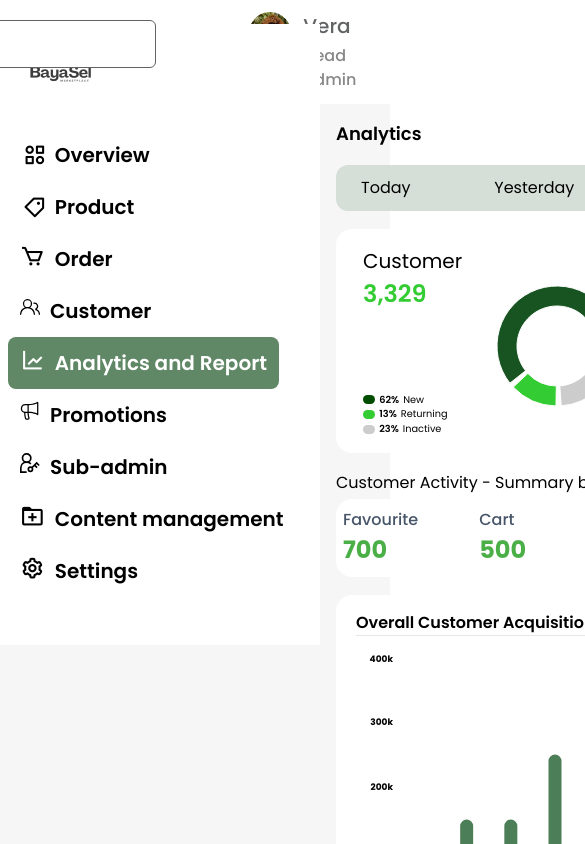
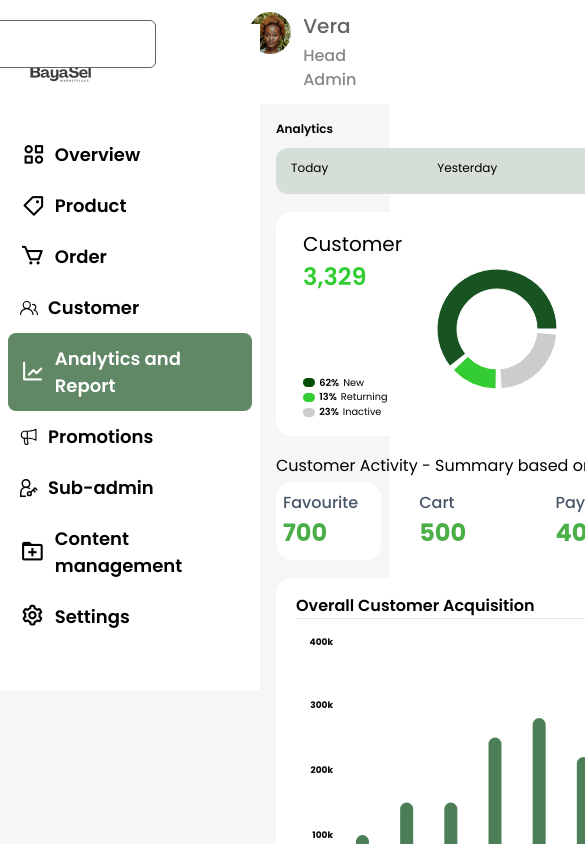
Before and after one commit to BayaSel/Bayasel-Admin, a React (Vite) app: page /analytics in a window 390 px wide. Shown: the top 844 px of the page, 585 px wide, since content can reach past the window. Built offline with nearby package versions, Linux system fonts and the light colour scheme.

Commit message:
new commit

```diff
--- a/src/component/SideNav.jsx
+++ b/src/component/SideNav.jsx
@@ -19,7 +19,7 @@ export default function SideNav({ onLinkClick }) {
   };
 
   return (
-    <div className="bg-[#FFFFFF] flex flex-col w-[320px] space-y-4">
+    <div className="bg-[#FFFFFF] flex flex-col w-[260px] lg:w-[320px] space-y-4">
       <div className="px-4">
         <img src="/adminlogo.png" alt="Bayasel Logo"/>
       </div>
@@ -28,7 +28,7 @@ export default function SideNav({ onLinkClick }) {
         <Link
           to='overview'
           onClick={() => handleLinkClick('overview')}
-          className={`flex gap-2.5 py-3 px-3 rounded-lg font-semibold text-xl mx-2 transition duration-300 ease-in-out transform hover:scale-105 w-fit ${
+          className={`flex justify-between items-center gap-2.5 py-3 px-3 rounded-lg font-semibold text-[18px] lg:text-xl mx-2 transition duration-300 ease-in-out transform hover:scale-105 w-fit ${
             activeLink === 'overview' ? 'bg-[#608866] text-[#FFFFFF]' : 'hover:bg-[#608866] hover:text-[#FFFFFF]'
           }`}
         >
@@ -38,7 +38,7 @@ export default function SideNav({ onLinkClick }) {
         <Link
           to='product'
           onClick={() => handleLinkClick('product')}
-          className={`flex gap-2.5 py-3 px-3 rounded-lg font-semibold text-xl mx-2 transition duration-300 ease-in-out transform hover:scale-105 w-fit ${
+          className={`flex justify-between items-center gap-2.5 py-3 px-3 rounded-lg font-semibold text-[18px] lg:text-xl mx-2 transition duration-300 ease-in-out transform hover:scale-105 w-fit ${
             activeLink === 'product' ? 'bg-[#608866] text-[#FFFFFF]' : 'hover:bg-[#608866] hover:text-[#FFFFFF]'
           }`}
         >
@@ -48,7 +48,7 @@ export default function SideNav({ onLinkClick }) {
         <Link
           to='order'
           onClick={() => handleLinkClick('order')}
-          className={`flex gap-2.5 py-3 px-3 rounded-lg font-semibold text-xl mx-2 transition duration-300 ease-in-out transform hover:scale-105 w-fit ${
+          className={`flex justify-between items-center gap-2.5 py-3 px-3 rounded-lg font-semibold text-[18px] lg:text-xl mx-2 transition duration-300 ease-in-out transform hover:scale-105 w-fit ${
             activeLink === 'order' ? 'bg-[#608866] text-[#FFFFFF]' : 'hover:bg-[#608866] hover:text-[#FFFFFF]'
           }`}
         >
@@ -58,7 +58,7 @@ export default function SideNav({ onLinkClick }) {
         <Link
           to='customer'
           onClick={() => handleLinkClick('customer')}
-          className={`flex gap-2.5 py-3 px-3 rounded-lg font-semibold text-xl mx-2 transition duration-300 ease-in-out transform hover:scale-105 w-fit ${
+          className={`flex justify-between items-center gap-2.5 py-3 px-3 rounded-lg font-semibold text-[18px] lg:text-xl mx-2 transition duration-300 ease-in-out transform hover:scale-105 w-fit ${
             activeLink === 'customer' ? 'bg-[#608866] text-[#FFFFFF]' : 'hover:bg-[#608866] hover:text-[#FFFFFF]'
           }`}
         >
@@ -68,7 +68,7 @@ export default function SideNav({ onLinkClick }) {
         <Link
           to='analytics'
           onClick={() => handleLinkClick('analytics')}
-          className={`flex gap-2.5 py-3 px-3 rounded-lg font-semibold text-xl mx-2 transition duration-300 ease-in-out transform hover:scale-105 w-fit ${
+          className={`flex justify-between items-center gap-2.5 py-3 px-3 rounded-lg font-semibold text-[18px] lg:text-xl mx-2 transition duration-300 ease-in-out transform hover:scale-105 w-fit ${
             activeLink === 'analytics' ? 'bg-[#608866] text-[#FFFFFF]' : 'hover:bg-[#608866] hover:text-[#FFFFFF]'
           }`}
         >
@@ -78,7 +78,7 @@ export default function SideNav({ onLinkClick }) {
         <Link
           to='promotions'
           onClick={() => handleLinkClick('promotions')}
-          className={`flex gap-2.5 py-3 px-3 rounded-lg font-semibold text-xl mx-2 transition duration-300 ease-in-out transform hover:scale-105 w-fit ${
+          className={`flex justify-between items-center gap-2.5 py-3 px-3 rounded-lg font-semibold text-[18px] lg:text-xl mx-2 transition duration-300 ease-in-out transform hover:scale-105 w-fit ${
             activeLink === 'promotions' ? 'bg-[#608866] text-[#FFFFFF]' : 'hover:bg-[#608866] hover:text-[#FFFFFF]'
           }`}
         >
@@ -88,7 +88,7 @@ export default function SideNav({ onLinkClick }) {
         <Link
           to='sub-admin'
           onClick={() => handleLinkClick('sub-admin')}
-          className={`flex gap-2.5 py-3 px-3 rounded-lg font-semibold text-xl mx-2 transition duration-300 ease-in-out transform hover:scale-105 w-fit ${
+          className={`flex justify-between items-center gap-2.5 py-3 px-3 rounded-lg font-semibold text-[18px] lg:text-xl mx-2 transition duration-300 ease-in-out transform hover:scale-105 w-fit ${
             activeLink === 'sub-admin' ? 'bg-[#608866] text-[#FFFFFF]' : 'hover:bg-[#608866] hover:text-[#FFFFFF]'
           }`}
         >
@@ -98,7 +98,7 @@ export default function SideNav({ onLinkClick }) {
         <Link
           to='content-manage'
           onClick={() => handleLinkClick('content-manage')}
-          className={`flex gap-2.5 py-3 px-3 rounded-lg font-semibold text-xl mx-2 transition duration-300 ease-in-out transform hover:scale-105 w-fit ${
+          className={`flex justify-between items-center gap-2.5 py-3 px-3 rounded-lg font-semibold text-[18px] lg:text-xl mx-2 transition duration-300 ease-in-out transform hover:scale-105 w-fit ${
             activeLink === 'content-manage' ? 'bg-[#608866] text-[#FFFFFF]' : 'hover:bg-[#608866] hover:text-[#FFFFFF]'
           }`}
         >
@@ -108,7 +108,7 @@ export default function SideNav({ onLinkClick }) {
         <Link
           to='settings'
           onClick={() => handleLinkClick('settings')}
-          className={`flex gap-2.5 py-3 px-3 rounded-lg font-semibold text-xl mx-2 transition duration-300 ease-in-out transform hover:scale-105 w-fit ${
+          className={`flex justify-between items-center gap-2.5 py-3 px-3 rounded-lg font-semibold text-[18px] lg:text-xl mx-2 transition duration-300 ease-in-out transform hover:scale-105 w-fit ${
             activeLink === 'settings' ? 'bg-[#608866] text-[#FFFFFF]' : 'hover:bg-[#608866] hover:text-[#FFFFFF]'
           }`}
         >
--- a/src/pages/Analytics.jsx
+++ b/src/pages/Analytics.jsx
@@ -28,10 +28,11 @@ export default function Analytics() {
 
   return (
     <>
-      <div className="flex justify-between pr-[100px]">
+      <div className="flex flex-col lg:flex-row gap-5 justify-between pr-[100px]">
         <div>
-          <h2 className="mb-[18px] text-[18px] font-semibold">Analytics</h2>
-          <span className="px-[25px] py-[11px] flex bg-[#d5dfd7] w-[525px] h-[46px] rounded-xl justify-between text-[16px] mb-[18px]">
+          <h2 className="mb-[10px] lg:mb-[18px] text-[12px] md:text-[16px] lg:text-[18px] font-semibold">Analytics</h2>
+          <span className="px-[15px] lg:px-[25px] py-[11px] flex bg-[#d5dfd7] w-[525px] h-[46px] rounded-xl justify-between
+          text-[12px] md:text-[14px] lg:text-[16px] mb-[18px]">
             <p>Today</p>
             <p>Yesterday</p>
             <p>Week</p>
@@ -97,30 +98,31 @@ export default function Analytics() {
           </div>
 
 
+            <div className="flex gap-10 lg:gap-0 lg:block">
               <div className="bg-white rounded-lg px-[24px] pb-[8px] py-[8px] mb-[18px]">
-              <h5 className="text-[16px] font-semibold text-[#5f6162]">Admin Activity</h5>
+                <h5 className="text-[16px] font-semibold text-[#5f6162] pb-5 lg:pb-0">Admin Activity</h5>
                 <hr />
-              <div className="pb-[10px] flex justify-between">
+                <div className="pb-[15px] lg:pb-[10px] pt-5 lg:pt-0 flex justify-between gap-20">
                   <p className="text-[14px] text-slate-400">Vendors Added</p>
                   <p className="text-[#4baf47] text-[14px] font-semibold">139</p>
                 </div>
-              <div className="pb-[10px] flex justify-between">
+                <div className="pb-[15px] lg:pb-[10px] flex justify-between">
                   <p className="text-[14px] text-[aaaaab]">Vendors Added</p>
                   <p className="text-[#4baf47] text-[14px] font-semibold">139</p>
                 </div>
-              <div className="pb-[10px] flex justify-between">
+                <div className="pb-[15px] lg:pb-[10px] flex justify-between">
                   <p className="text-[14px] text-[aaaaab]">Vendors Added</p>
                   <p className="text-[#4baf47] text-[14px] font-semibold">139</p>
                 </div>
-              <div className="pb-[10px] flex justify-between">
+                <div className="pb-[15px] lg:pb-[10px] flex justify-between">
                   <p className="text-[14px] text-[aaaaab]">Vendors Added</p>
                   <p className="text-[#4baf47] text-[14px] font-semibold">139</p>
                 </div>
-              <div className="pb-[10px] flex justify-between">
+                <div className="pb-[15px] lg:pb-[10px] flex justify-between">
                   <p className="text-[14px] text-[aaaaab]">Vendors Added</p>
                   <p className="text-[#4baf47] text-[14px] font-semibold">139</p>
                 </div>
-              <div className="pb-[10px] flex justify-between">
+                <div className="pb-[15px] lg:pb-[10px] flex justify-between">
                   <p className="text-[14px] text-[aaaaab]">Vendors Added</p>
                   <p className="text-[#4baf47] text-[14px] font-semibold">139</p>
                 </div>
@@ -140,6 +142,7 @@ export default function Analytics() {
               </div>
             </div>
         </div>
+      </div>
     </>
   )
 }
```
Lines whose indentation alone changed are shown as unchanged.
